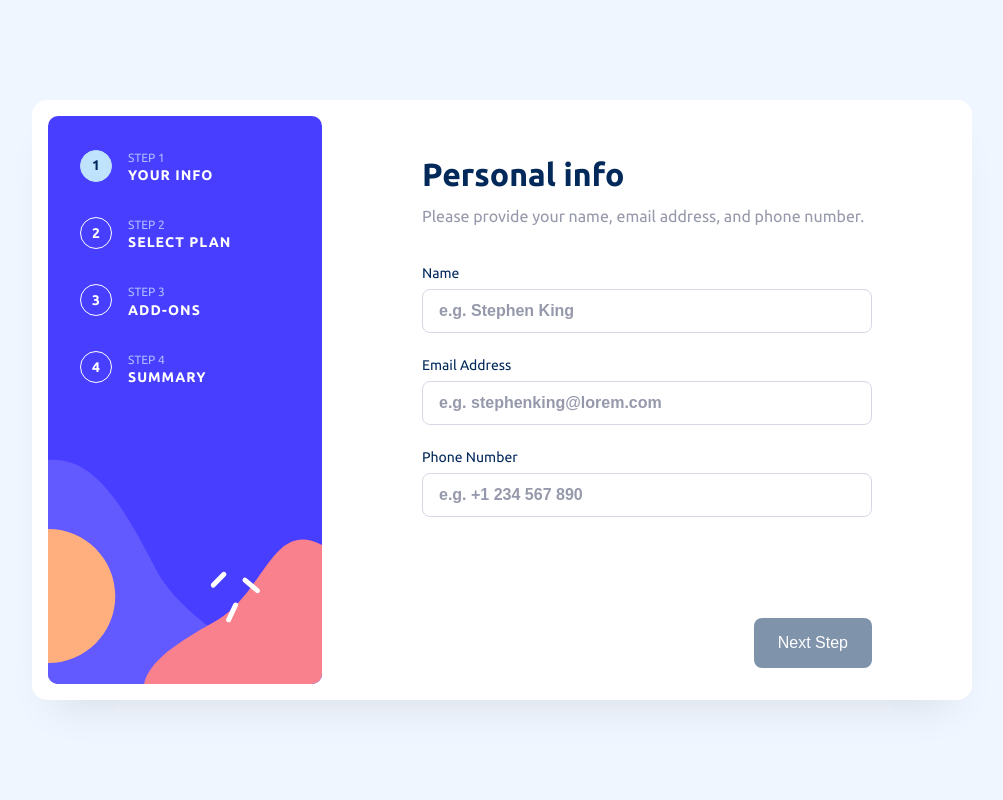
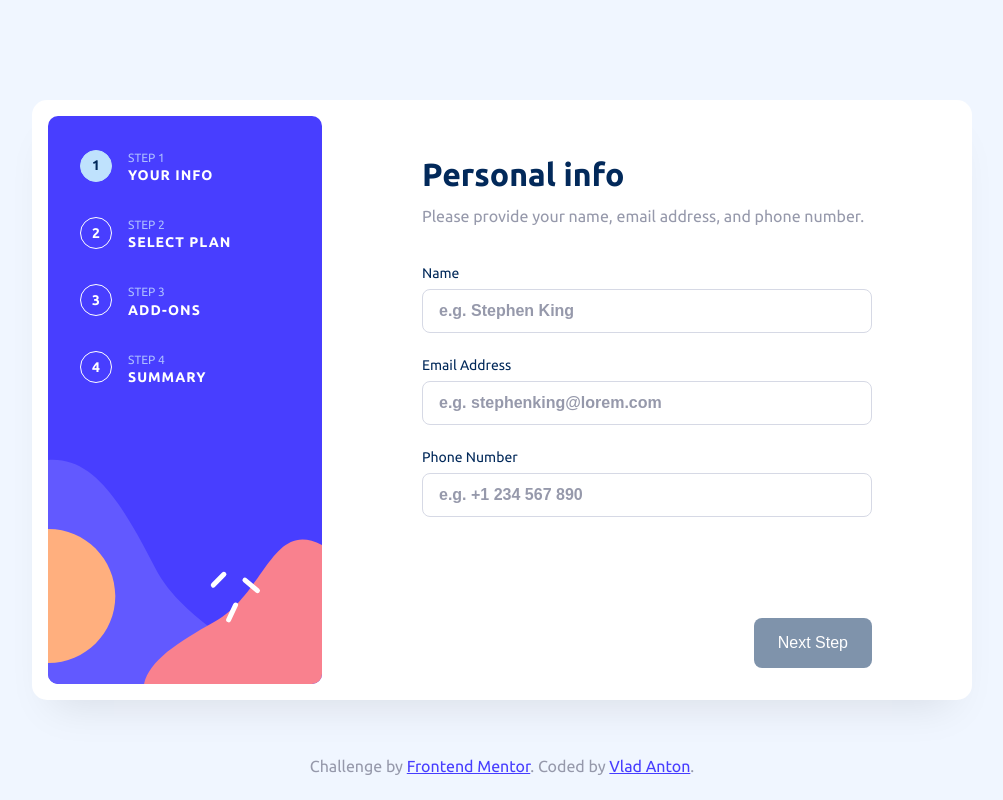
Before and after one commit to Anton-Vlad/multi-step-form-main, a Vue app: page / in a window 1280 px wide. Shown: the whole page, without its empty margins (138-1141 px from the left). Built offline with nearby package versions, Linux system fonts and the light colour scheme.

Commit message:
Add attribution

```diff
--- a/index.html
+++ b/index.html
@@ -5,11 +5,16 @@
     <link rel="icon" href="/favicon.ico">
     <meta name="viewport" content="width=device-width, initial-scale=1.0">
 
-    <title>Frontend Mentor | Multi-step form</title>
+    <title>Multi-step form | AVV Creation | Frontend Mentor</title>
   </head>
 
   <body>
     <main id="app"></main>
+
+    <div class="attribution">
+      Challenge by <a href="https://www.frontendmentor.io?ref=challenge" target="_blank">Frontend Mentor</a>.
+      Coded by <a href="https://github.com/Anton-Vlad" target="_blank">Vlad Anton</a>.
+    </div>
     <script type="module" src="/src/main.js"></script>
   </body>
 </html>
--- a/src/assets/base.css
+++ b/src/assets/base.css
@@ -57,6 +57,7 @@ body {
   min-height: 100vh;
   color: var(--color-text);
   background: var(--color-background);
+  position: relative;
   transition:
     color 0.5s,
     background-color 0.5s;
@@ -73,3 +74,16 @@ body {
   -webkit-font-smoothing: antialiased;
   -moz-osx-font-smoothing: grayscale;
 }
+
+.attribution {
+  position: fixed;
+  bottom: 20px;
+  left: 50%;
+  transform: translateX(-50%);
+}
+.attribution a {
+  color: var(--purplish-blue);
+}
+.attribution a:hover {
+  color: var(--purplish-blue-hover);
+}
```
